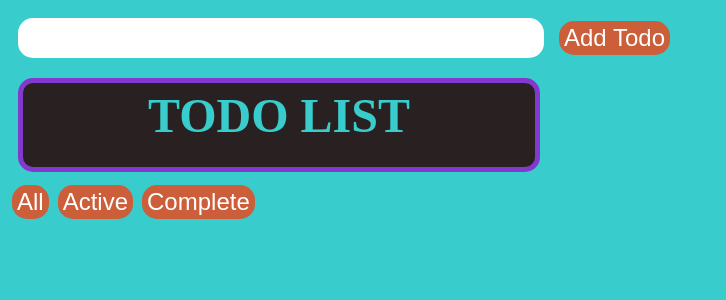
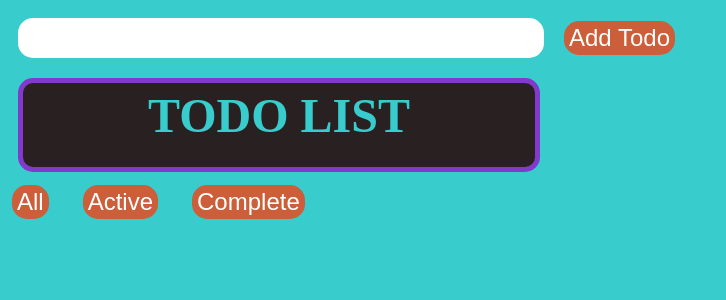
Before and after one commit to WDanielH/project3-mk2, a React (Create React App) app: page / in a window 1280 px wide. Shown: the top 300 px of the page, without its empty margins (0-726 px from the left). Built offline with nearby package versions, Linux system fonts and the light colour scheme.

Commit message:
button styling

```diff
--- a/src/components/todo.css
+++ b/src/components/todo.css
@@ -37,7 +37,7 @@ input{
     font-size: 1.5em;
     background: #cc5e39;
     border-radius: 15px;
-    margin: 3px 5px;
+    margin: 3px 30px 3px 10px;
     padding: 3px 5px;
     border: none;
     cursor: pointer;
```
